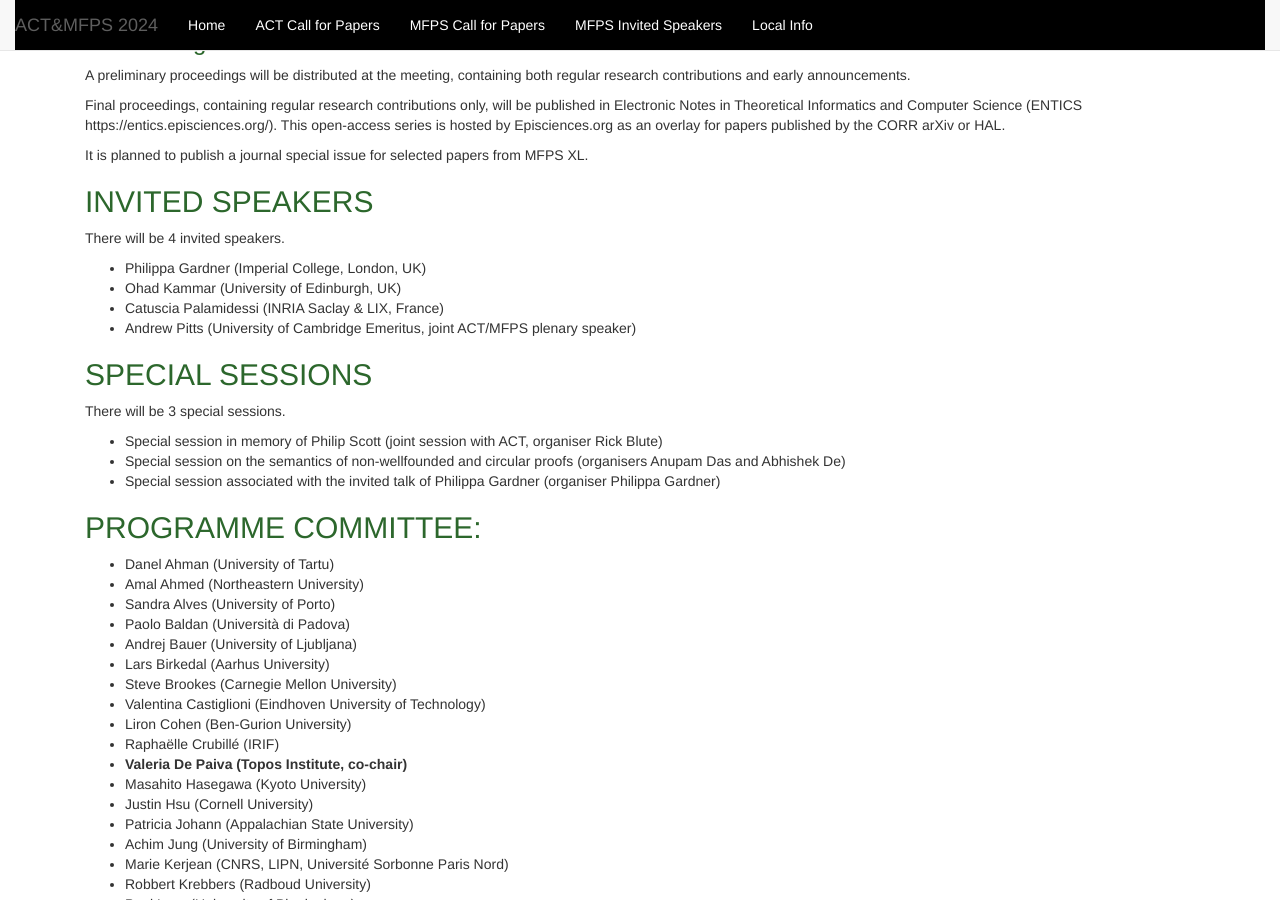
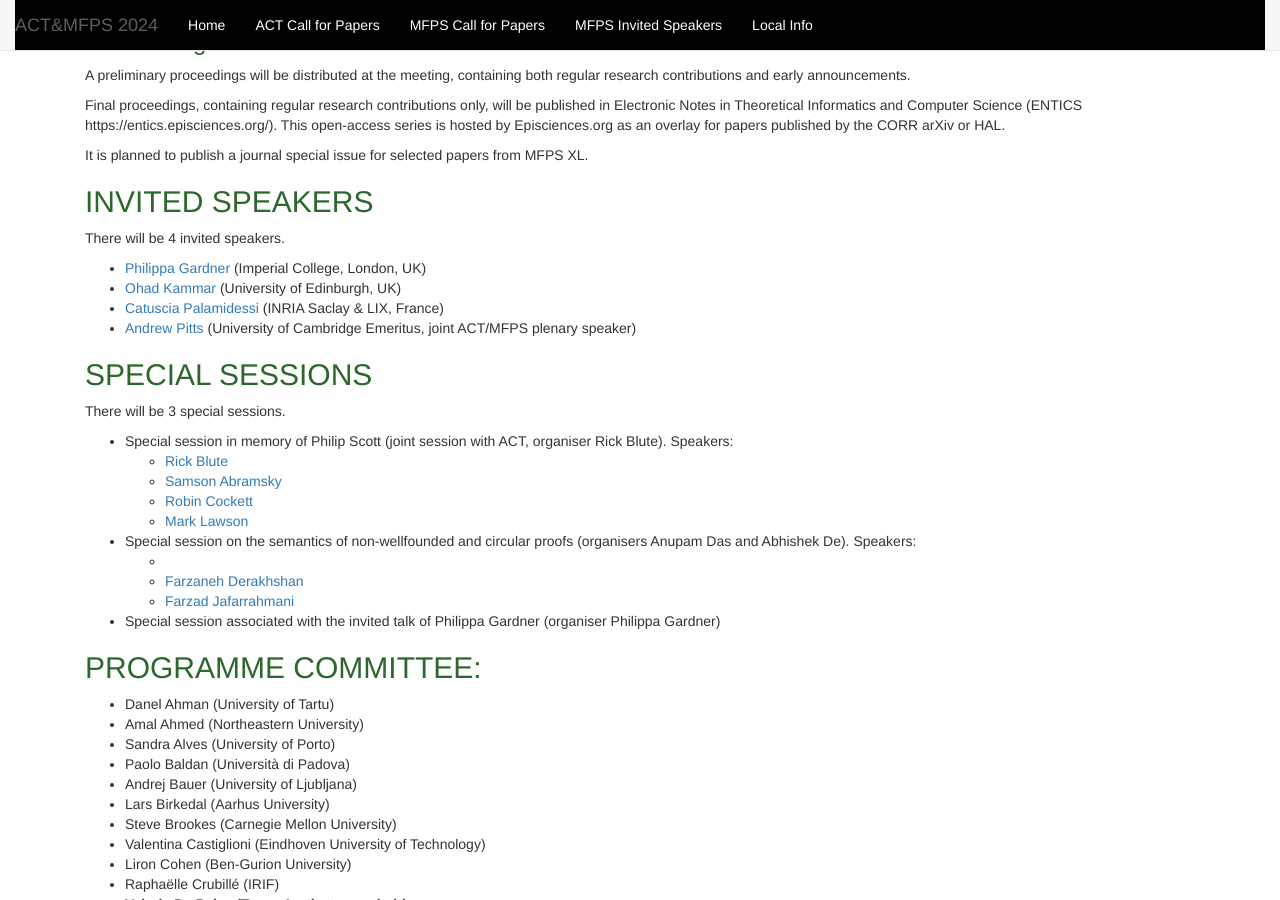
Before and after one commit to oxford24/oxford24.github.io, a Jekyll site: the page built from mfps_cfp.md, in a window 1280 px wide and 900 px high, scrolled down 1045 px. Built offline with Jekyll 4.4.1, drawn with Linux system fonts in a browser that asks for light colours.

Commit message:
special session speakers and links

```diff
--- a/mfps_cfp.md
+++ b/mfps_cfp.md
@@ -52,17 +52,24 @@ It is planned to publish a journal special issue for selected papers from MFPS X
 
 There will be 4 invited speakers.
 
-* Philippa Gardner (Imperial College, London, UK)
-* Ohad Kammar (University of Edinburgh, UK)
-* Catuscia Palamidessi (INRIA Saclay & LIX, France)
-* Andrew Pitts (University of Cambridge Emeritus, joint ACT/MFPS plenary speaker)
+* [Philippa Gardner](http://www.doc.ic.ac.uk/~pg/) (Imperial College, London, UK)
+* [Ohad Kammar](https://denotational.co.uk) (University of Edinburgh, UK)
+* [Catuscia Palamidessi](http://www.lix.polytechnique.fr/~catuscia/) (INRIA Saclay & LIX, France)
+* [Andrew Pitts](https://www.cl.cam.ac.uk/~amp12/) (University of Cambridge Emeritus, joint ACT/MFPS plenary speaker)
 
 ## SPECIAL SESSIONS
 
 There will be 3 special sessions.
 
-* Special session in memory of Philip Scott  (joint session with ACT, organiser Rick Blute)
-* Special session on the semantics of non-wellfounded and circular proofs (organisers Anupam Das and Abhishek De)
+* Special session in memory of Philip Scott  (joint session with ACT, organiser Rick Blute). Speakers:
+    - [Rick Blute](https://www.uottawa.ca/faculty-science/professors/richard-blute)
+    - [Samson Abramsky](https://www.cs.ox.ac.uk/people/samson.abramsky/)
+    - [Robin Cockett](http://pages.cpsc.ucalgary.ca/~robin/)
+    - [Mark Lawson](https://researchportal.hw.ac.uk/en/persons/mark-lawson)
+* Special session on the semantics of non-wellfounded and circular proofs (organisers Anupam Das and Abhishek De). Speakers:
+    - [Gianluca Curzi]:(https://gianlucacurzi.com/ )
+    - [Farzaneh Derakhshan](http://gauss.cs.iit.edu/~fderakhshan/ )
+    - [Farzad Jafarrahmani](https://sites.google.com/site/farzadjafarrahmani/home )
 * Special session associated with the invited talk of Philippa Gardner (organiser Philippa Gardner)
 
 ## PROGRAMME COMMITTEE:
```
